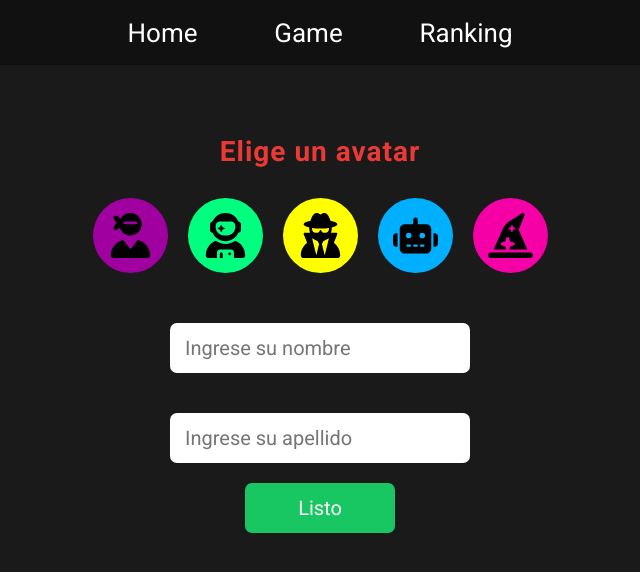
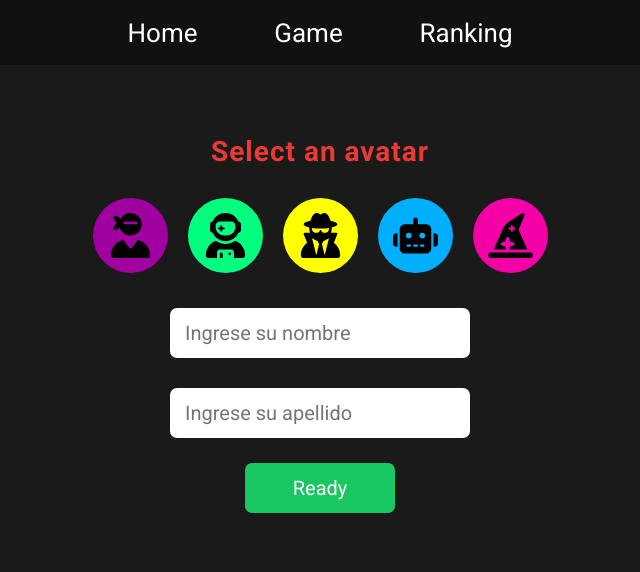
Before and after one commit to N-Ignacio-Bouffanais/trivia-vue-ts, a Vue app: page / in a window 1280 px wide. Shown: the top 572 px of the page, without its empty margins (320-960 px from the left). Built offline with nearby package versions, Linux system fonts and the light colour scheme.

Commit message:
I set the language as English over Spanish, this is the way

```diff
--- a/src/components/Character.vue
+++ b/src/components/Character.vue
@@ -1,7 +1,7 @@
 <template>
     <div class="form-container">
         <div class="character">
-            <h2>Elige un avatar</h2>
+            <h2>Select an avatar</h2>
             <div class="characters">
                 <button class="avatar ninja">
                     <font-awesome-icon icon="fa-solid fa-user-ninja" />
@@ -28,7 +28,7 @@
             <p>
                 <input type="text" name="apellido" id="apellido" placeholder="Ingrese su apellido" />
             </p>
-            <button class="submit-button">Listo</button>
+            <button class="submit-button">Ready</button>
         </form>
     </div>
 </template>
@@ -63,7 +63,7 @@
         font-size: 2rem;
         border-radius: 0.7rem;
         padding-left: 1.5rem;
-        margin: 2rem auto;
+        margin: 0.5rem auto 2.5rem;
     }
 }
 
--- a/src/views/GameView.vue
+++ b/src/views/GameView.vue
@@ -40,13 +40,13 @@ const Alternative = defineAsyncComponent(() => import("../components/Alternative
   <div class="game-container">
     <div v-show="unref(selected) === true" class="question container">
       <div class="list-title">
-        <p>Pregunta numero: {{ counterStore.counter }}</p>
+        <p>Question number: {{ counterStore.counter }}</p>
         <button class="btn largue" @click="
           () => {
             hidequestion(), counterStore.reset();
           }
         ">
-          Regresar
+          Back
         </button>
       </div>
       <Suspense>
@@ -65,14 +65,14 @@ const Alternative = defineAsyncComponent(() => import("../components/Alternative
       <Timer :init="unref(init)" v-if="unref(selected) === true" />
     </Suspense>
     <div v-if="unref(category_sel) === true" class="title">
-      <h1>Seleccione una categoria</h1>
+      <h1>Select a category</h1>
     </div>
     <div v-if="unref(category_sel) === true" class="category container">
       <button @click="() => { showquestion(); Anime(); }" class="btn anime">
         ANIME
       </button>
       <button @click="() => { showquestion(); History(); }" class="btn history">
-        HISTORIA
+        HISTORY
       </button>
       <button @click="() => { showquestion(); Music(); }" class="btn music">
         MUSIC
```
